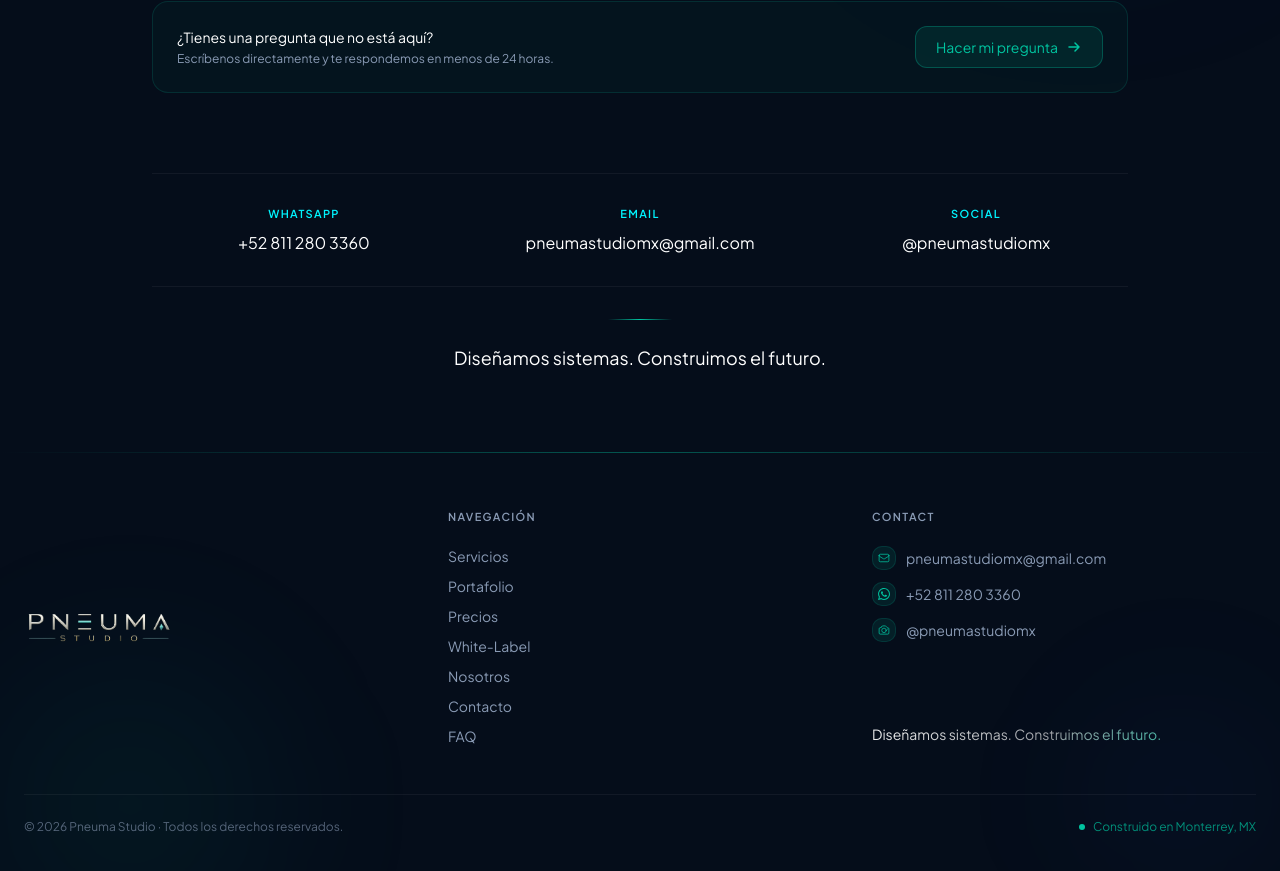
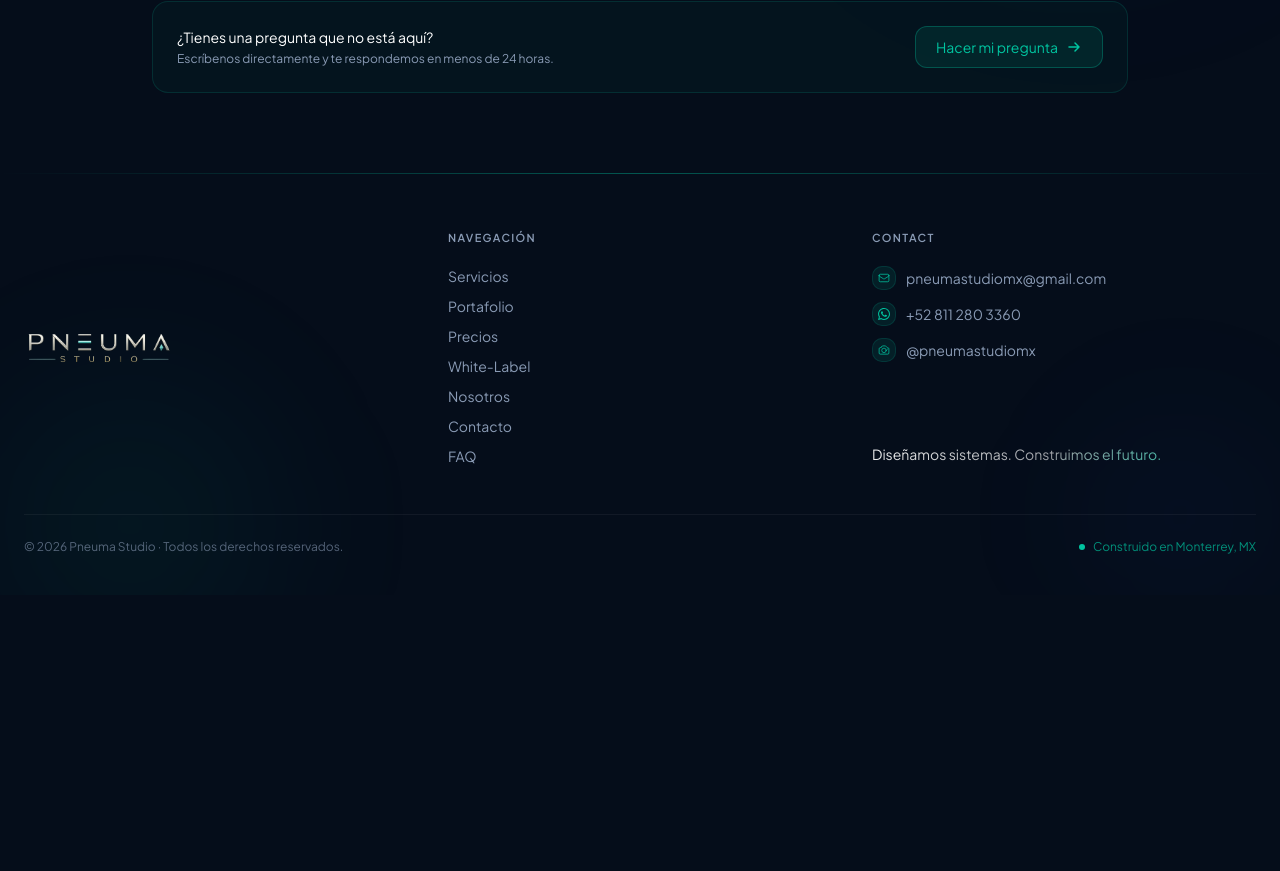
Before and after one commit to Pneuma-Studio/pneumastudio, a Next.js app: page /contact in a window 1280 px wide. Shown: the part 1942-2813 px from the top of the page. After the commit the page ends 2537 px from the top, so only its background shows below. Built offline with nearby package versions, Linux system fonts and the light colour scheme.

Commit message:
Local Commit: 2026-05-28T18:37:06.527Z - Removed the bottom section from the Contact page that displayed WhatsApp, Email, Social links, the teal accent line, and the "Diseñamos sistemas. Construimos el futuro." tagline (the entire `ContactCTACards` component)

```diff
--- a/src/app/contact/page.tsx
+++ b/src/app/contact/page.tsx
@@ -7,7 +7,6 @@ import ContactHero from '@/app/contact/components/ContactHero';
 import dynamic from 'next/dynamic';
 
 const ContactMain = dynamic(() => import('@/app/contact/components/ContactMain'), { ssr: true });
-const ContactCTACards = dynamic(() => import('@/app/contact/components/ContactCTACards'), { ssr: true });
 const FAQSection = dynamic(() => import('@/app/components/FAQSection'), { ssr: true });
 
 export const metadata = {
@@ -22,14 +21,11 @@ export default function ContactPage() {
         <Header />
         <main className="pt-16">
           <ContactHero />
-          <Suspense fallback={<div className="h-96" />}>
+          <Suspense fallback={<div className="h-48" />}>
             <ContactMain />
           </Suspense>
-          <Suspense fallback={<div className="h-96" />}>
+          <Suspense fallback={<div className="h-48" />}>
             <FAQSection />
-          </Suspense>
-          <Suspense fallback={<div className="h-48" />}>
-            <ContactCTACards />
           </Suspense>
         </main>
         <Footer />
```
